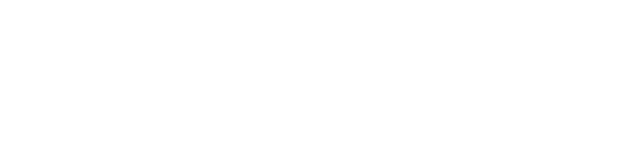
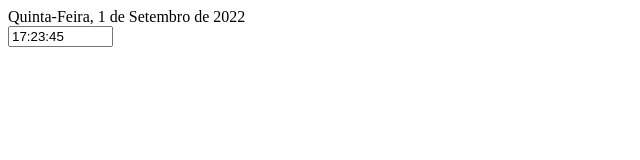
Before and after one commit to maurenciosantos/treinando-javascript-css, a plain HTML site: page index.html in a window 1280 px wide. Shown: the whole page, without its empty margins (0-640 px from the left). Drawn offline with Linux system fonts and the light colour scheme.

Commit message:
add conteúdo

```diff
--- a/index.html
+++ b/index.html
@@ -5,9 +5,56 @@
     <meta http-equiv="X-UA-Compatible" content="IE=edge">
     <meta name="viewport" content="width=device-width, initial-scale=1.0">
     <title>Meu relógio digital</title>
+    <div id="cx1">
+        <script language="javascript">
+
+        var data=new Date();
+        var meses=new Array("Janeiro","fevereiro","Março","Abril","Maio","Junho","Julho","Agosto","Setembro","Outubro","Novembro","Dezembro");
+        var dsem=new Array("Domingo","Segunda-Feira","Terça-Feira","Quarta-Feira","Quinta-Feira","Sexta-Feira","Sabado");
+
+         document.write(dsem[data.getDay()] + ", " + data.getDate() + " de " + meses[data.getMonth()] + " de " +  data.getFullYear() + "<br/>");
+
+
+        function movRel() {
+                    var tempo=new Date();
+                    var hora=tempo.getHours();
+                    var min=tempo.getMinutes();
+                    var seg=tempo.getSeconds();
+
+            if(hora<10){
+                hora="0"+tempo.getHours();
+             }
+
+            if(min<10) {
+                min="0"+tempo.getMinutes();
+             }
+
+            if(seg<10) {
+                seg="0"+tempo.getSeconds();
+             }
+
+                var impHoras=hora + ":" + min + ":" + seg;
+
+                document.frel.rel.value=impHoras;
+
+                setTimeout("movRel()",1000);
+                 }
+      </script>
+
+     </head>
+
+    <body onload="movRel()">
+
+        <main class="main"></main>
+
+            <form name="frel">
+                <input class="input" type="text" name="rel" size="10">
+
+            </form>
+        </main>
+    </body>
+  </div>
 </head>
 
-<body>
 
-</body>
 </html>
```
